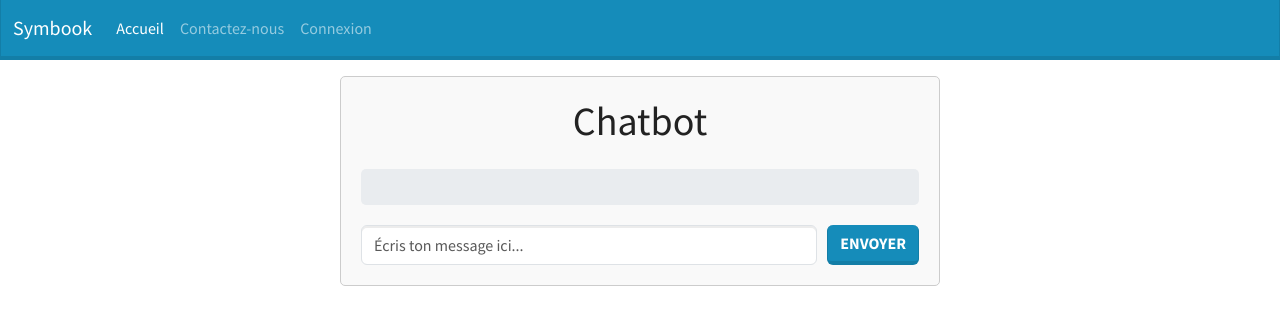
After one commit to eyaaouni/miniProjetSymfony, a Symfony app: template templates/chatbot/index.html.twig in a window 1280 px wide. The commit adds this page. Shown: the top 325 px of the page. Run offline with Twig, Linux system fonts and the light colour scheme; the template is opened without the code that fills it, so the values that code supplies are empty; some libraries are stand-ins or nearby versions.

Commit message:
chatbot Symfony

```diff
--- a/src/Controller/ClientLivreController.php
+++ b/src/Controller/ClientLivreController.php
@@ -199,8 +199,6 @@ class ClientLivreController extends AbstractController
             ->orderBy('c.dateCommande', 'DESC')
             ->getQuery()
             ->getResult();
-
-
         return $this->render('client/historique_commandes.html.twig', [
             'commandes' => $commandes
         ]);
--- a/templates/base.html.twig
+++ b/templates/base.html.twig
@@ -54,6 +54,12 @@
                         <a class="nav-link" href="{{ path('app_login') }}">Connexion</a>
                     </li>
                 {% endif %}
+
+                {% if is_granted('ROLE_USER') %}
+                    <li class="nav-item">
+                        <a class="nav-link" href="{{ path('chatbot') }}">Chatbot</a>
+                    </li>
+                {% endif %}
             </ul>
         </div>
     </div>
--- /dev/null
+++ b/templates/chatbot/index.html.twig
@@ -0,0 +1,40 @@
+{% extends 'base.html.twig' %}
+
+{% block stylesheets %}
+    <style>
+        .chat-container {
+            max-width: 600px;
+            margin: 0 auto;
+            padding: 20px;
+            border: 1px solid #ccc;
+            border-radius: 5px;
+            background-color: #f9f9f9;
+        }
+        .chat-response {
+            margin-bottom: 20px;
+            padding: 10px;
+            background-color: #e9ecef;
+            border-radius: 5px;
+        }
+        .chat-form {
+            display: flex;
+            gap: 10px;
+        }
+        .chat-form input {
+            flex: 1;
+        }
+    </style>
+{% endblock %}
+
+{% block body %}
+    <div class="chat-container">
+        <h1 class="text-center mb-4">Chatbot</h1>
+        <div class="chat-response">
+            <p>{{ response }}</p>
+        </div>
+        <form method="post" class="chat-form">
+            <input type="text" name="message" class="form-control" placeholder="Écris ton message ici..." required>
+            <button type="submit" class="btn btn-primary">Envoyer</button>
+        </form>
+    </div>
+{% endblock %}
```
Also changed, not shown: src/Controller/ChatbotController.php (added, +76 -0 lines).
